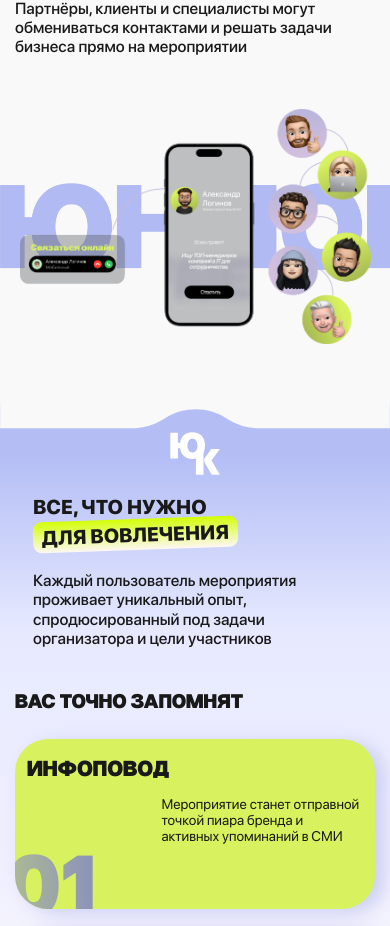
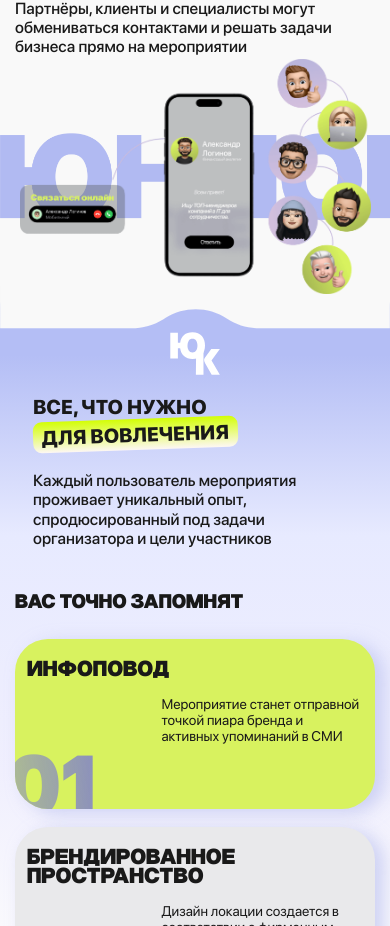
Before and after one commit to EgorTilda/unionconf_new, a Next.js app: page / in a window 390 px wide. Shown: the part 1958-2884 px from the top of the page. Built offline with nearby package versions, Linux system fonts and the light colour scheme.

Commit message:
fix network cover

```diff
--- a/styles/_layout.scss
+++ b/styles/_layout.scss
@@ -231,8 +231,9 @@
         margin-top: 120px;
         margin-bottom: 120px;
     }
-    @media screen and (max-width: 425px) {
-        margin-bottom: 100px;
+    @media screen and (max-width: 500px) {
+        margin-top: 70px;
+        margin-bottom: 50px;
     }
 }
 .network__bg-wrap {
```
